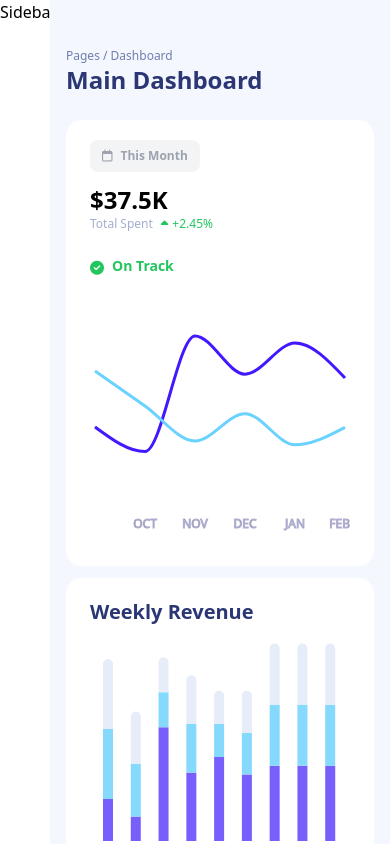
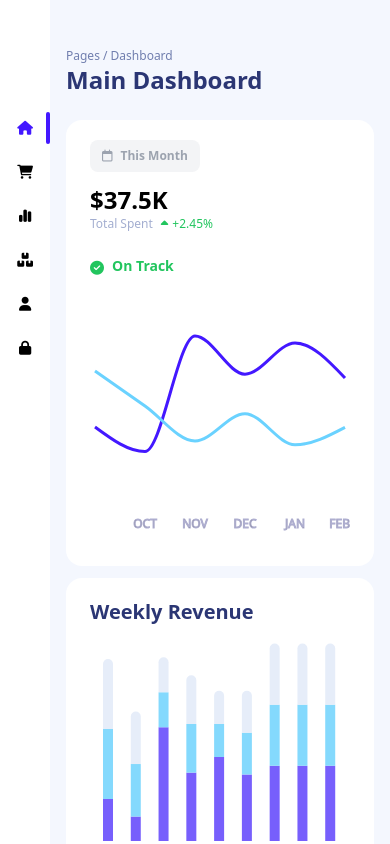
Before and after one commit to sina-byn/horizon-ui-dashboard, a React (Vite) app: page / in a window 390 px wide. Built offline with nearby package versions, Linux system fonts and the light colour scheme; no server answers.

Commit message:
sidebar completed

```diff
--- /dev/null
+++ b/src/features/Sidebar/SidebarLink.tsx
@@ -0,0 +1,83 @@
+import { useEffect, useRef } from 'react';
+import { useLocation } from 'react-router-dom';
+import clsx from 'clsx';
+
+// * utils
+import { isTouchScreen } from '../../helpers/utils';
+
+// * hooks
+import useClickOutside from '../../hooks/useClickOutside';
+
+// * components
+import Link from '../../components/Link';
+
+// * types
+type SidebarLinkProps = {
+  icon: string;
+  title: string;
+  href: string;
+};
+
+const SidebarLink = ({ icon, title, href }: SidebarLinkProps) => {
+  const { pathname } = useLocation();
+  const isActive = href === pathname;
+  const linkRef = useRef<HTMLAnchorElement>(null);
+  const labelHideHandler = (target: HTMLElement) => {
+    if (
+      window.innerWidth > 768 ||
+      !isTouchScreen() ||
+      target.classList.contains('link-icon')
+    )
+      return;
+    const link = linkRef.current!;
+    const label = link.children[1];
+    label.classList.replace('inline', 'hidden');
+  };
+
+  useClickOutside<HTMLSpanElement>(linkRef, labelHideHandler);
+
+  useEffect(() => {
+    if (!isTouchScreen() || !isActive) return;
+    const link = linkRef.current!;
+    const label = link.children[1];
+    if (window.innerWidth < 768) label.classList.replace('hidden', 'inline');
+  }, [isActive, linkRef.current]);
+
+  return (
+    <Link
+      href={href}
+      ref={linkRef}
+      size='none'
+      radius='none'
+      variant='none'
+      className='nav-link flex justify-center items-center h-8 relative dark:text-white md:pl-6 my-3 [&>.link-text]:hover:inline [&>.link-text]:active:inline'
+    >
+      <i
+        className={clsx(
+          'link-icon fa-solid fa-sm grid place-items-center w-full md:w-auto h-full md:pt-1.5',
+          isActive && 'text-primary-light dark:text-white',
+          icon
+        )}
+      />
+      <span
+        className={clsx(
+          'link-text grow hidden md:block absolute md:static left-full -top-2 z-50',
+          'text-left font-semibold whitespace-nowrap capitalize rounded-r-md',
+          'bg-white md:bg-transparent dark:bg-d-primary dark:md:bg-transparent',
+          'shadow-custom dark:shadow-none md:shadow-none',
+          'pl-3 pr-3 md:pr-0 py-2 md:py-0 mt-1',
+          isActive && 'text-primary dark:text-white'
+        )}
+      >
+        {title}
+      </span>
+      {isActive && (
+        <div className='indicator h-full w-1 absolute right-0 rounded-full bg-primary-light'>
+          &nbsp;
+        </div>
+      )}
+    </Link>
+  );
+};
+
+export default SidebarLink;
--- a/src/features/Sidebar/index.tsx
+++ b/src/features/Sidebar/index.tsx
@@ -1,9 +1,46 @@
+// * components
+import Card from '../../components/Card';
+import SidebarLink from './SidebarLink';
+
 const Sidebar = () => {
-    return (
-        <aside>
-            Sidebar
-        </aside>
-    );
+  return (
+    <aside className='flex flex-col justify-between dark:bg-d-primary py-5'>
+      <header className='py-6'>
+        <h1 className='logo text-2xl text-center text-primary text-white'>
+          <span className='font-bold'>
+            H<span className='hidden md:inline'>ORIZON&nbsp;</span>
+          </span>
+          F<span className='hidden md:inline'>REE</span>
+        </h1>
+      </header>
+      <nav className='grow'>
+        <SidebarLink icon='fa-home' title='Dashboard' href='/' />
+        <SidebarLink
+          icon='fa-shopping-cart'
+          title='NFT Marketplace'
+          href='/marketplace'
+        />
+        <SidebarLink icon='fa-chart-simple' title='Tables' href='/tables' />
+        <SidebarLink icon='fa-boxes-stacked' title='Kanban' href='/kanban' />
+        <SidebarLink icon='fa-user' title='Profile' href='/profile' />
+        <SidebarLink icon='fa-lock' title='Sign In' href='/sign-in' />
+      </nav>
+      <footer className='hidden md:block px-6'>
+        <Card
+          style={{ paddingBlock: '4rem 2.5rem' }}
+          className='relative flex-col items-center text-center text-gray-200 bg-gradient-to-br from-[#868CFF] to-[#4318FF]'
+        >
+          <h4 className='font-semibold mb-2'>Upgrade to PRO</h4>
+          <p className='text-sm'>
+            to get access to all features! Connect With Venus World!
+          </p>
+          <div className='icon grid place-items-center absolute -top-10 mx-auto aspect-square w-20 rounded-full bg-gradient-to-br from-[#868CFF] to-[#4318FF] border-4 border-white p-2'>
+            <img src='/horizon-logo.svg' alt='horizon logo' />
+          </div>
+        </Card>
+      </footer>
+    </aside>
+  );
 };
 
 export default Sidebar;
--- a/src/helpers/utils.ts
+++ b/src/helpers/utils.ts
@@ -4,6 +4,11 @@ import type { Status } from '../components/Tag';
 
 const capitalize = (str: string) =>
   str.slice(0, 1).toUpperCase() + str.slice(1);
+
+const isTouchScreen = () =>
+  'ontouchstart' in window ||
+  navigator.maxTouchPoints > 0 ||
+  'msMaxTouchPoints' in navigator;
 
 const searchByQuery = <TElement extends HTMLElement>(
   query: string,
@@ -85,4 +90,10 @@ const getTagClassName = (status: Status) => {
   }
 };
 
-export { capitalize, searchByQuery, formatNumber, getTagClassName };
+export {
+  capitalize,
+  isTouchScreen,
+  searchByQuery,
+  formatNumber,
+  getTagClassName,
+};
--- /dev/null
+++ b/src/hooks/useClickOutside.ts
@@ -0,0 +1,21 @@
+import { useEffect } from 'react';
+
+const useClickOutside = <TElemRef extends HTMLElement>(
+  elemRef: React.RefObject<TElemRef>,
+  onClickOutside: Function
+) => {
+  useEffect(() => {
+    const clickHandler = (e: MouseEvent) => {
+      const targetEl = e.target as HTMLElement;
+      if (Array.from(elemRef.current?.children!).includes(targetEl)) return;
+      if (targetEl !== elemRef.current || !targetEl.contains(elemRef.current))
+        onClickOutside(targetEl);
+    };
+
+    window.addEventListener('click', clickHandler);
+
+    return () => window.removeEventListener('click', clickHandler);
+  }, [elemRef.current]);
+};
+
+export default useClickOutside;
```
Also changed, not shown: public/horizon-logo.svg (added).
